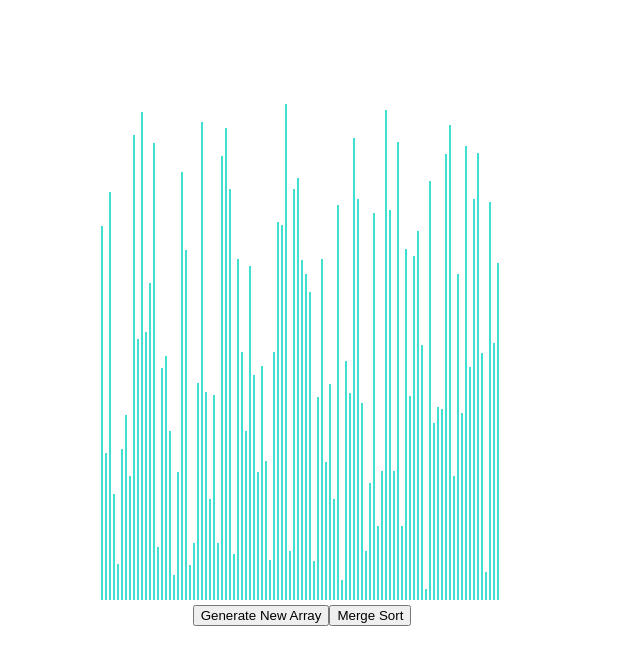
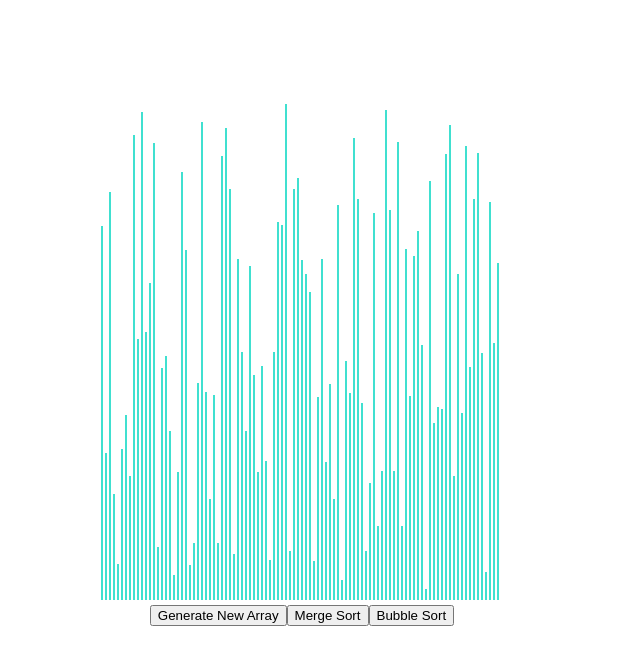
Before and after one commit to DanielYanger/React-Visualizer, a React (Create React App) app in the folder client/: page / in a window 1280 px wide. Shown: the top 664 px of the page, without its empty margins (0-640 px from the left). Built offline with nearby package versions, Linux system fonts and the light colour scheme.

Commit message:
Bubble Sort

```diff
--- a/client/src/SortingVisualizer/SortingVisualizer.jsx
+++ b/client/src/SortingVisualizer/SortingVisualizer.jsx
@@ -2,6 +2,7 @@ import React, { Component } from "react";
 import "../App.css";
 import "./SortingVisualizer.css";
 import { getMergeSortAnimations } from "./mergeSort.js";
+import { getBubbleSortAnimations } from "./bubbleSort.js";
 
 const num_array_bars = 100;
 
@@ -25,10 +26,41 @@ export default class SortingVisualizer extends Component {
     this.setState({ array });
   }
 
+  bubbleSort() {
+    const animations = getBubbleSortAnimations(this.state.array);
+    console.log(animations);
+    const arrayBars = document.getElementsByClassName("array-bar");
+    for (let i = 0; i < animations.length; i++) {
+      const isColorChange = i % 3 !== 2;
+      if (isColorChange) {
+        const [barOneIdx, barTwoIdx] = animations[i];
+        const barOneStyle = arrayBars[barOneIdx].style;
+        const barTwoStyle = arrayBars[barTwoIdx].style;
+        const color = i % 3 === 0 ? "red" : "turquoise";
+        setTimeout(() => {
+          barOneStyle.backgroundColor = color;
+          barTwoStyle.backgroundColor = color;
+        }, i * 3);
+      } else {
+        setTimeout(() => {
+          const [barOneIdx, newHeight] = animations[i];
+          const barOneStyle = arrayBars[barOneIdx].style;
+          const height = newHeight + "px";
+          barOneStyle.height = height;
+        }, i * 3);
+      }
+    }
+    for (let i = 0; i < arrayBars.length; i++) {
+      setTimeout(() => {
+        arrayBars[i].style.backgroundColor = "LawnGreen";
+      }, (animations.length + i) * 3);
+    }
+  }
+
   mergeSort() {
     const animations = getMergeSortAnimations(this.state.array);
+    const arrayBars = document.getElementsByClassName("array-bar");
     for (let i = 0; i < animations.length; i++) {
-      const arrayBars = document.getElementsByClassName("array-bar");
       const isColorChange = i % 3 !== 2;
       if (isColorChange) {
         const [barOneIdx, barTwoIdx] = animations[i];
@@ -47,6 +79,11 @@ export default class SortingVisualizer extends Component {
           barOneStyle.height = height;
         }, i * 10);
       }
+    }
+    for (let i = 0; i < arrayBars.length; i++) {
+      setTimeout(() => {
+        arrayBars[i].style.backgroundColor = "LawnGreen";
+      }, (animations.length + i) * 10);
     }
   }
 
@@ -75,6 +112,7 @@ export default class SortingVisualizer extends Component {
         <br></br>
         <button onClick={() => this.resetArray()}>Generate New Array</button>
         <button onClick={() => this.mergeSort()}>Merge Sort</button>
+        <button onClick={() => this.bubbleSort()}>Bubble Sort</button>
       </div>
     );
   }
--- /dev/null
+++ b/client/src/SortingVisualizer/bubbleSort.js
@@ -0,0 +1,18 @@
+export function getBubbleSortAnimations(array) {
+  const animations = [];
+  for (let i = 0; i < array.length; i++) {
+    for (let j = 0; j < array.length - i; j++) {
+      animations.push([j, j + 1]);
+      animations.push([j, j + 1]);
+      if (array[j] > array[j + 1]) {
+        animations.push([j, array[j + 1]]);
+        let temp = array[j];
+        array[j] = array[j + 1];
+        array[j + 1] = temp;
+      } else {
+        animations.push([j, array[j]]);
+      }
+    }
+  }
+  return animations;
+}
```
